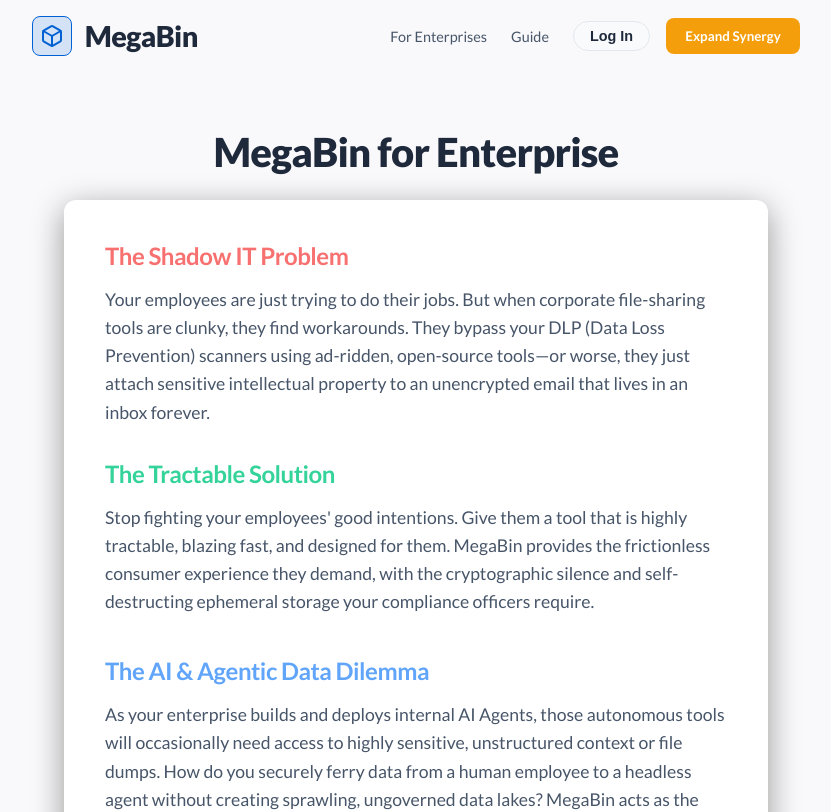
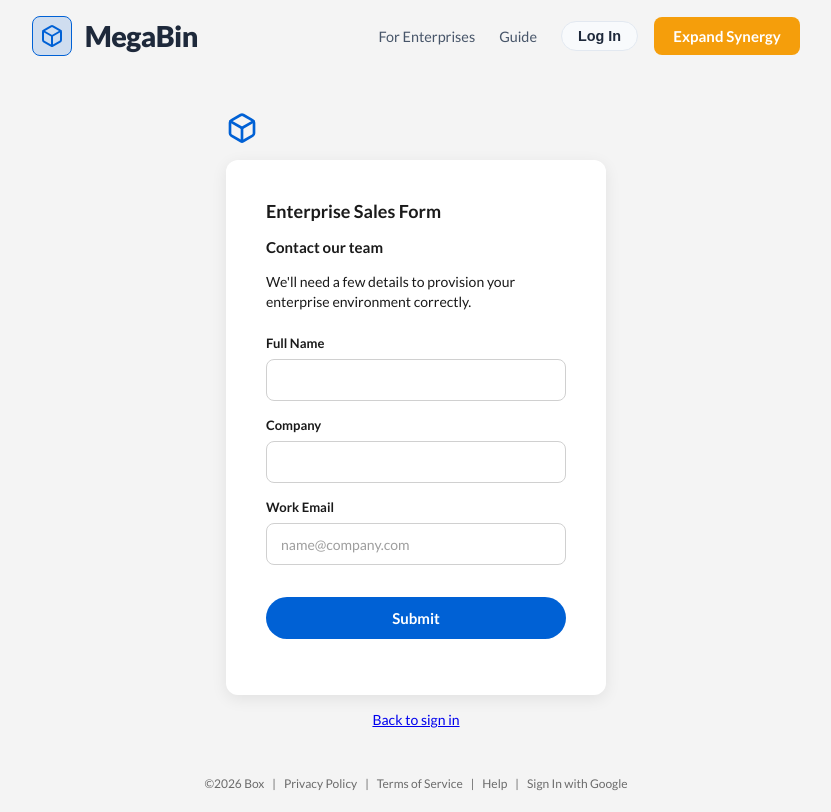
Before and after one commit to sayonsom/megabin, a React (Vite) app: page /enterprise in a window 1280 px wide. Shown: the top 812 px of the page, without its empty margins (224-1055 px from the left). Built offline with nearby package versions, Linux system fonts and the light colour scheme; no server answers.

Commit message:
feat: adopt new Box design spec for Enterprise page

```diff
--- a/src/components/Enterprise.jsx
+++ b/src/components/Enterprise.jsx
@@ -1,4 +1,6 @@
 import React, { useState } from 'react';
+import { Box } from 'lucide-react';
+import { Link } from 'react-router-dom';
 
 export default function Enterprise() {
   const [submitted, setSubmitted] = useState(false);
@@ -7,53 +9,76 @@ export default function Enterprise() {
     e.preventDefault();
     setSubmitted(true);
     const formData = new FormData(e.target);
-    const body = `Name: ${formData.get('name')}\nCompany: ${formData.get('company')}\nEmail: ${formData.get('email')}\nMessage: ${formData.get('message')}`;
+    const body = `Full Name: ${formData.get('name')}\nCompany: ${formData.get('company')}\nWork Email: ${formData.get('email')}`;
     window.location.href = `mailto:hello@megabin.com?subject=Enterprise Inquiry&body=${encodeURIComponent(body)}`;
   };
 
   return (
-    <div style={{ maxWidth: '800px', margin: '0 auto', color: 'var(--text-primary)', padding: '2rem 1rem' }}>
-      <h2 style={{ fontSize: '2.5rem', marginBottom: '1.5rem', fontWeight: 800, textAlign: 'center' }}>MegaBin for Enterprise</h2>
+    <div style={{ display: 'flex', flexDirection: 'column', alignItems: 'center', justifyContent: 'center', minHeight: 'calc(100vh - 8rem)', padding: '1rem', fontFamily: "Lato, -apple-system, BlinkMacSystemFont, 'Segoe UI', sans-serif" }}>
 
-      <div style={{ background: 'var(--surface-color)', border: '1px solid rgba(255,255,255,0.1)', borderRadius: '12px', padding: '2.5rem', marginBottom: '3rem', boxShadow: '0 8px 32px rgba(0,0,0,0.4)' }}>
-        <h3 style={{ fontSize: '1.5rem', color: '#f87171', marginBottom: '1rem', fontWeight: 600 }}>The Shadow IT Problem</h3>
-        <p style={{ lineHeight: '1.6', color: 'var(--text-secondary)', marginBottom: '2rem', fontSize: '1.1rem' }}>
-          Your employees are just trying to do their jobs. But when corporate file-sharing tools are clunky, they find workarounds.
-          They bypass your DLP (Data Loss Prevention) scanners using ad-ridden, open-source tools—or worse, they just attach sensitive intellectual property to an unencrypted email that lives in an inbox forever.
-        </p>
-
-        <h3 style={{ fontSize: '1.5rem', color: '#34d399', marginBottom: '1rem', fontWeight: 600 }}>The Tractable Solution</h3>
-        <p style={{ lineHeight: '1.6', color: 'var(--text-secondary)', fontSize: '1.1rem' }}>
-          Stop fighting your employees' good intentions. Give them a tool that is highly tractable, blazing fast, and designed for them.
-          MegaBin provides the frictionless consumer experience they demand, with the cryptographic silence and self-destructing ephemeral storage your compliance officers require.
-        </p>
-
-        <h3 style={{ fontSize: '1.5rem', color: '#60a5fa', marginBottom: '1rem', marginTop: '2.5rem', fontWeight: 600 }}>The AI & Agentic Data Dilemma</h3>
-        <p style={{ lineHeight: '1.6', color: 'var(--text-secondary)', fontSize: '1.1rem' }}>
-          As your enterprise builds and deploys internal AI Agents, those autonomous tools will occasionally need access to highly sensitive, unstructured context or file dumps. How do you securely ferry data from a human employee to a headless agent without creating sprawling, ungoverned data lakes? MegaBin acts as the secure, ephemeral conduit for AI workloads. Let us handle the secure data transit—so your agents get exactly the context they need, when they need it, without leaving persistent, risky footprints behind.
-        </p>
+      {/* Box Wordmark at top-left conceptually, but centered for the layout container */}
+      <div style={{ width: '100%', maxWidth: '380px', marginBottom: '16px', display: 'flex', justifyContent: 'flex-start' }}>
+        <Box size={32} color="#0061D5" />
       </div>
 
-      <div style={{ background: 'var(--surface-color)', borderRadius: '12px', padding: '2.5rem', border: '1px solid rgba(255,255,255,0.1)' }}>
-        <h3 style={{ fontSize: '1.8rem', marginBottom: '0.5rem', fontWeight: 700 }}>Let's get this done.</h3>
-        <p style={{ color: 'var(--text-secondary)', marginBottom: '2rem', fontSize: '1.05rem' }}>Reach out to integrate MegaBin seamlessly into your corporate environment.</p>
+      <div style={{ background: '#FFFFFF', borderRadius: '12px', padding: '40px', width: '100%', maxWidth: '380px', boxShadow: '0 4px 16px rgba(0,0,0,0.08)', boxSizing: 'border-box' }}>
+        <h1 style={{ fontSize: '18px', fontWeight: 700, color: '#1A1A1A', margin: '0 0 16px 0', letterSpacing: 'normal' }}>Enterprise Sales Form</h1>
+        <h2 style={{ fontSize: '15px', fontWeight: 600, color: '#1A1A1A', margin: '0 0 16px 0', letterSpacing: 'normal' }}>Contact our team</h2>
 
         {submitted ? (
-          <div style={{ padding: '2rem', background: 'rgba(52, 211, 153, 0.1)', color: '#34d399', borderRadius: '8px', textAlign: 'center', fontWeight: 500 }}>
-            Thanks! Check your email client to complete the inquiry. We'll be in touch.
+          <div style={{ fontSize: '14px', color: '#1A1A1A', fontWeight: 400, lineHeight: '1.5' }}>
+            <p>Verification requested.</p>
+            <p>Please check your email client to confidently complete the inquiry transmission.</p>
+            <button className="btn-ghost" onClick={() => setSubmitted(false)} style={{ padding: '0', marginTop: '16px' }}>Back to form</button>
           </div>
         ) : (
-          <form onSubmit={handleSubmit} style={{ display: 'flex', flexDirection: 'column', gap: '1.2rem' }}>
-            <div style={{ display: 'flex', gap: '1rem' }}>
-              <input name="name" type="text" placeholder="Name" required style={{ flex: 1, padding: '1rem', borderRadius: '8px', background: 'rgba(0,0,0,0.3)', border: '1px solid rgba(255,255,255,0.1)', color: 'white', fontSize: '1rem' }} />
-              <input name="company" type="text" placeholder="Company" required style={{ flex: 1, padding: '1rem', borderRadius: '8px', background: 'rgba(0,0,0,0.3)', border: '1px solid rgba(255,255,255,0.1)', color: 'white', fontSize: '1rem' }} />
+          <form onSubmit={handleSubmit} style={{ display: 'flex', flexDirection: 'column', gap: '16px' }}>
+
+            <p style={{ fontSize: '14px', fontWeight: 400, color: '#1A1A1A', margin: '0 0 8px 0', lineHeight: '1.4' }}>
+              We'll need a few details to provision your enterprise environment correctly.
+            </p>
+
+            <div style={{ display: 'flex', flexDirection: 'column', gap: '8px' }}>
+              <label style={{ fontSize: '13px', fontWeight: 600, color: '#1A1A1A' }}>Full Name</label>
+              <input name="name" type="text" className="input-base" required />
             </div>
-            <input name="email" type="email" placeholder="Work Email" required style={{ padding: '1rem', borderRadius: '8px', background: 'rgba(0,0,0,0.3)', border: '1px solid rgba(255,255,255,0.1)', color: 'white', fontSize: '1rem' }} />
-            <textarea name="message" placeholder="How many employees? Any specific compliance needs?" rows="4" style={{ padding: '1rem', borderRadius: '8px', background: 'rgba(0,0,0,0.3)', border: '1px solid rgba(255,255,255,0.1)', color: 'white', resize: 'vertical', fontSize: '1rem' }}></textarea>
-            <button type="submit" className="btn-primary" style={{ padding: '1rem', marginTop: '0.5rem', fontWeight: 600, fontSize: '1.1rem' }}>Contact Sales</button>
+
+            <div style={{ display: 'flex', flexDirection: 'column', gap: '8px' }}>
+              <label style={{ fontSize: '13px', fontWeight: 600, color: '#1A1A1A' }}>Company</label>
+              <input name="company" type="text" className="input-base" required />
+            </div>
+
+            <div style={{ display: 'flex', flexDirection: 'column', gap: '8px' }}>
+              <label style={{ fontSize: '13px', fontWeight: 600, color: '#1A1A1A' }}>Work Email</label>
+              <input name="email" type="email" className="input-base" placeholder="name@company.com" required />
+            </div>
+
+            <div style={{ marginTop: '16px' }}>
+              <button type="submit" className="btn-primary" style={{ width: '100%', marginBottom: '16px' }}>Submit</button>
+            </div>
+
           </form>
         )}
+
       </div>
+
+      <div style={{ width: '100%', maxWidth: '380px', marginTop: '16px', display: 'flex', justifyContent: 'center' }}>
+          <Link to="/" className="btn-ghost" style={{ fontSize: '14px', fontWeight: 400 }}>Back to sign in</Link>
+      </div>
+
+      {/* Footer Navigation */}
+      <div style={{ marginTop: '48px', display: 'flex', flexWrap: 'wrap', justifyContent: 'center', gap: '8px', fontSize: '12px', color: '#6B6B6B' }}>
+        <span>©2026 Box</span>
+        <span>|</span>
+        <a href="#" style={{ color: '#6B6B6B', textDecoration: 'none' }}>Privacy Policy</a>
+        <span>|</span>
+        <a href="#" style={{ color: '#6B6B6B', textDecoration: 'none' }}>Terms of Service</a>
+        <span>|</span>
+        <a href="#" style={{ color: '#6B6B6B', textDecoration: 'none' }}>Help</a>
+        <span>|</span>
+        <a href="#" style={{ color: '#6B6B6B', textDecoration: 'none' }}>Sign In with Google</a>
+      </div>
+
     </div>
   );
 }
--- a/src/index.css
+++ b/src/index.css
@@ -1,7 +1,7 @@
 @import url('https://fonts.googleapis.com/css2?family=Lato:wght@300;400;700;900&display=swap');
 
 :root {
-  --bg-color: #f9f9fb;
+  --bg-color: #F4F4F4;
   --bg-gradient: none;
   --surface-color: #ffffff;
   --surface-border: #e2e8f0;
@@ -50,7 +50,7 @@ p {
   background: var(--surface-color);
   border: 1px solid var(--surface-border);
   border-radius: 12px;
-  box-shadow: none;
+  box-shadow: 0 4px 16px rgba(0, 0, 0, 0.08); /* Box shadow */
 }
 
 /* Utility Animations */
@@ -99,9 +99,10 @@ p {
   background: var(--accent-color);
   color: white;
   border: none;
-  padding: 0.75rem 1.7rem;
+  padding: 12px 24px;
   border-radius: 100px;
-  font-weight: 600;
+  font-weight: 700;
+  font-size: 15px;
   cursor: pointer;
   transition: all 0.2s ease;
   font-family: var(--font-family);
@@ -146,20 +147,26 @@ p {
 /* Inputs */
 .input-base {
   width: 100%;
-  background: #ffffff;
-  border: 1px solid var(--surface-border);
-  border-radius: 100px;
-  padding: 0.75rem 1.5rem;
-  color: var(--text-primary);
+  background: #FFFFFF;
+  border: 1px solid #D0D0D0;
+  border-radius: 8px;
+  padding: 10px 14px;
+  color: #1A1A1A;
   font-family: inherit;
-  font-size: 1rem;
-  transition: all 0.2s ease;
+  font-size: 14px;
+  height: 42px;
+  transition: border-color 0.2s ease;
+}
+
+.input-base::placeholder {
+  color: #9E9E9E;
 }
 
 .input-base:focus {
   outline: none;
-  border-color: var(--accent-color);
-  box-shadow: 0 0 0 2px var(--accent-glow);
+  border: 2px solid #0061D5;
+  box-shadow: none;
+  padding: 9px 13px; /* Compensate for the 2px border to avoid layout shift */
 }
 
 /* Uploader specific styles */
```
